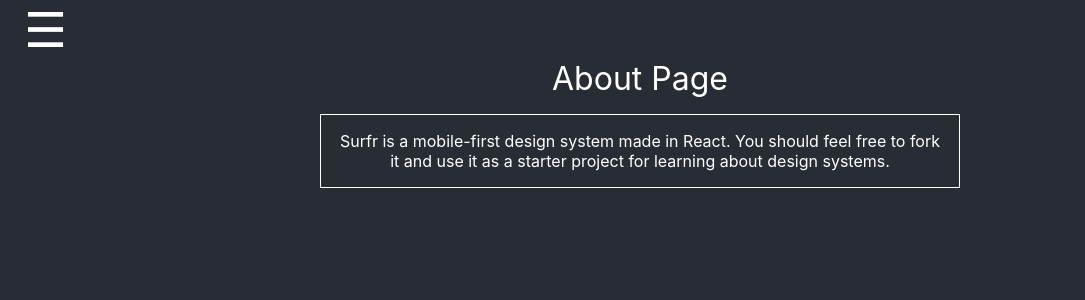
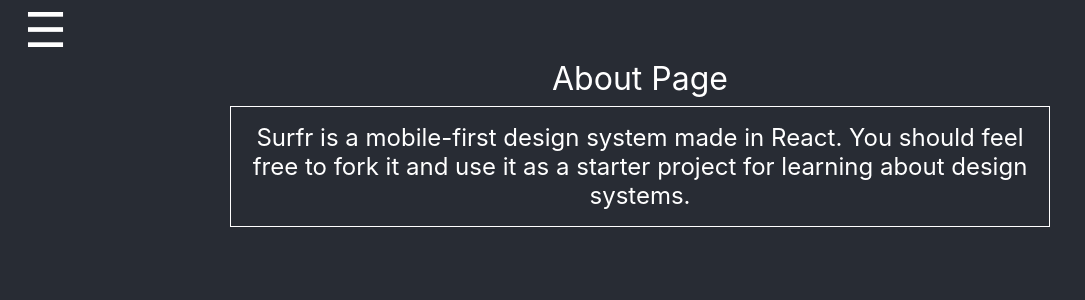
Before and after one commit to kevincart/surfr, a React (Create React App) app: page /surfr/about in a window 1280 px wide. Shown: the top 300 px of the page, without its empty margins (0-1085 px from the left). Built offline with nearby package versions, Linux system fonts and the light colour scheme.

Commit message:
tweaking css for global styles

```diff
--- a/package.json
+++ b/package.json
@@ -4,12 +4,13 @@
   "private": true,
   "homepage": "https://kevincart.github.io/surfr",
   "dependencies": {
+    "create-react-library": "^2.6.7",
+    "gh-pages": "^2.1.1",
+    "node-sass": "^4.12.0",
     "react": "^16.9.0",
     "react-dom": "^16.9.0",
     "react-router-dom": "^5.0.1",
     "react-scripts": "3.1.1",
-    "gh-pages": "^2.1.1",
-    "node-sass": "^4.12.0",
     "typescript": "^3.5.3"
   },
   "scripts": {
--- a/src/surfr.css
+++ b/src/surfr.css
@@ -8,7 +8,7 @@
   font-family: -apple-system, BlinkMacSystemFont, "Segoe UI", "Roboto", "Oxygen",
     "Ubuntu", "Cantarell", "Fira Sans", "Droid Sans", "Helvetica Neue",
     sans-serif;
-  font-size: 60px;
+  font-size: 300px;
   -webkit-font-smoothing: antialiased;
   -moz-osx-font-smoothing: grayscale;
 }
@@ -27,14 +27,13 @@
   flex-direction: column;
   align-items: center;
   background-color: #282c34;
-  font-size: 16px;
+  font-size: 3vh;
   text-align: center;
   justify-content: center;
   color: white;
 }
 
 .App-header {
-  display: block;
   width: 100%;
   min-height: 64px;
 }
@@ -52,7 +51,7 @@
 */
 
 p .surfr-h1 {
-  font-size: 48 px;
+  font-size: 4vh;
 }
 
 .surfr-emoji {
@@ -62,9 +61,10 @@
 }
 
 .surfr-box-root {
+  display: block;
   position: relative;
-  width: 50%;
-  margin: 16px 16px 16px 16px;
+  width: 64%;
+  margin: 8px 8px 8px 8px;
   border: 1px solid white;
 }
 
```
